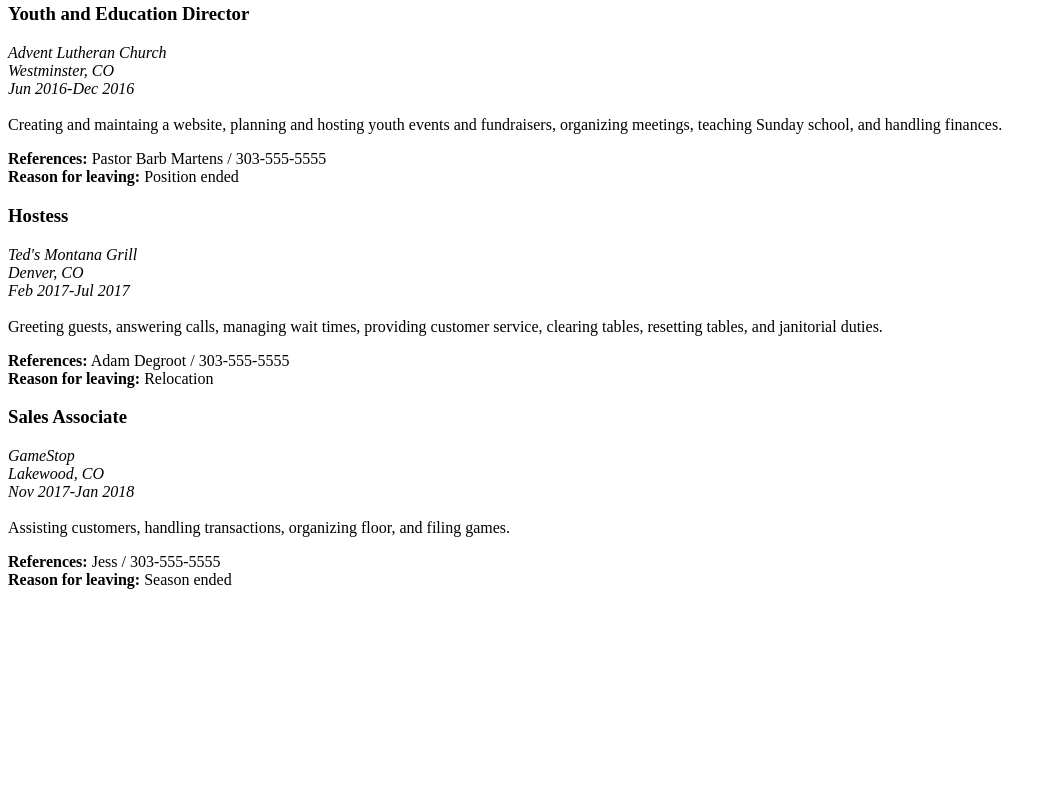
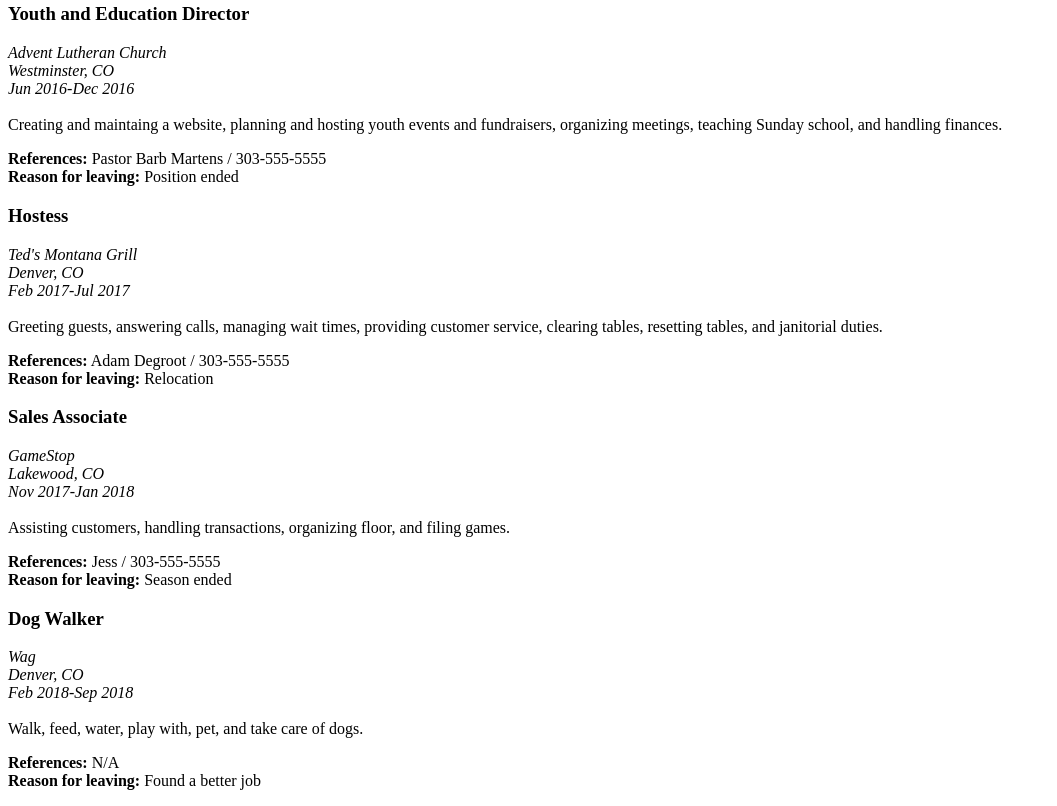
Before and after one commit to dhansonTechtonic/Resume-Rebuild, a plain HTML site: page index.html in a window 1280 px wide. Shown: the part 302-1108 px from the top of the page, without its empty margins (0-1057 px from the left). Before the commit the page ends 907 px from the top, so only its background shows below. Drawn offline with Linux system fonts and the light colour scheme.

Commit message:
Adds Dog Walker at Wag experience section

```diff
--- a/index.html
+++ b/index.html
@@ -39,5 +39,11 @@
           <p><em>GameStop</em><br /><em>Lakewood, CO</em><br /><em>Nov 2017-Jan 2018</em><br /><br />Assisting customers, handling transactions, organizing floor, and filing games.</p>
         <p><b>References:</b> Jess / 303-555-5555<br /><b>Reason for leaving:</b> Season ended</p>
       </div>
+<!---//Dog Walker at Wag//----------------------------------------------------->
+      <div>
+        <h3>Dog Walker</h3>
+          <p><em>Wag</em><br /><em>Denver, CO</em><br /><em>Feb 2018-Sep 2018</em><br /><br />Walk, feed, water, play with, pet, and take care of dogs.</p>
+        <p><b>References:</b> N/A<br /><b>Reason for leaving:</b> Found a better job</p>
+      </div>
   </body>
 </html>
```
